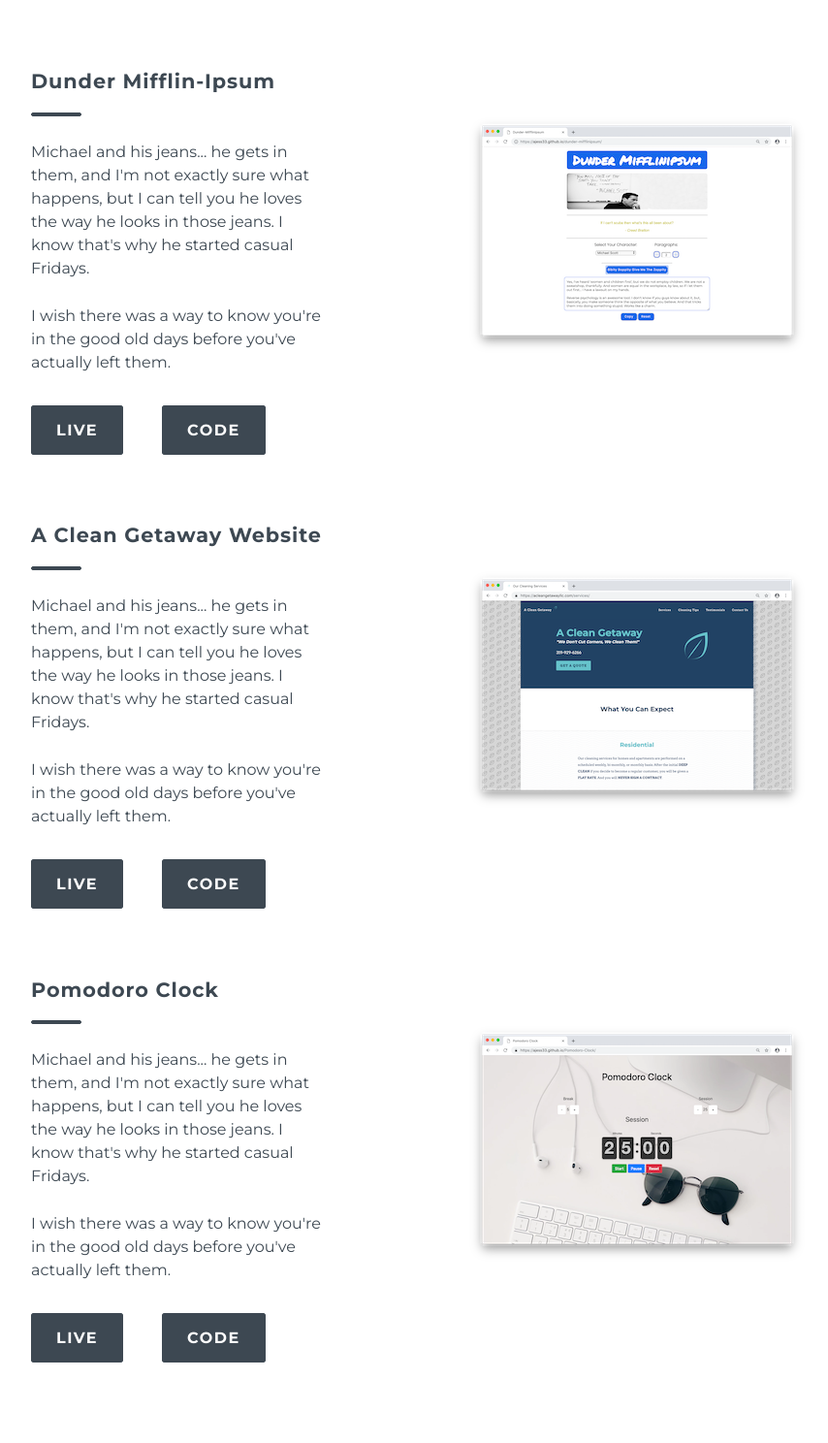
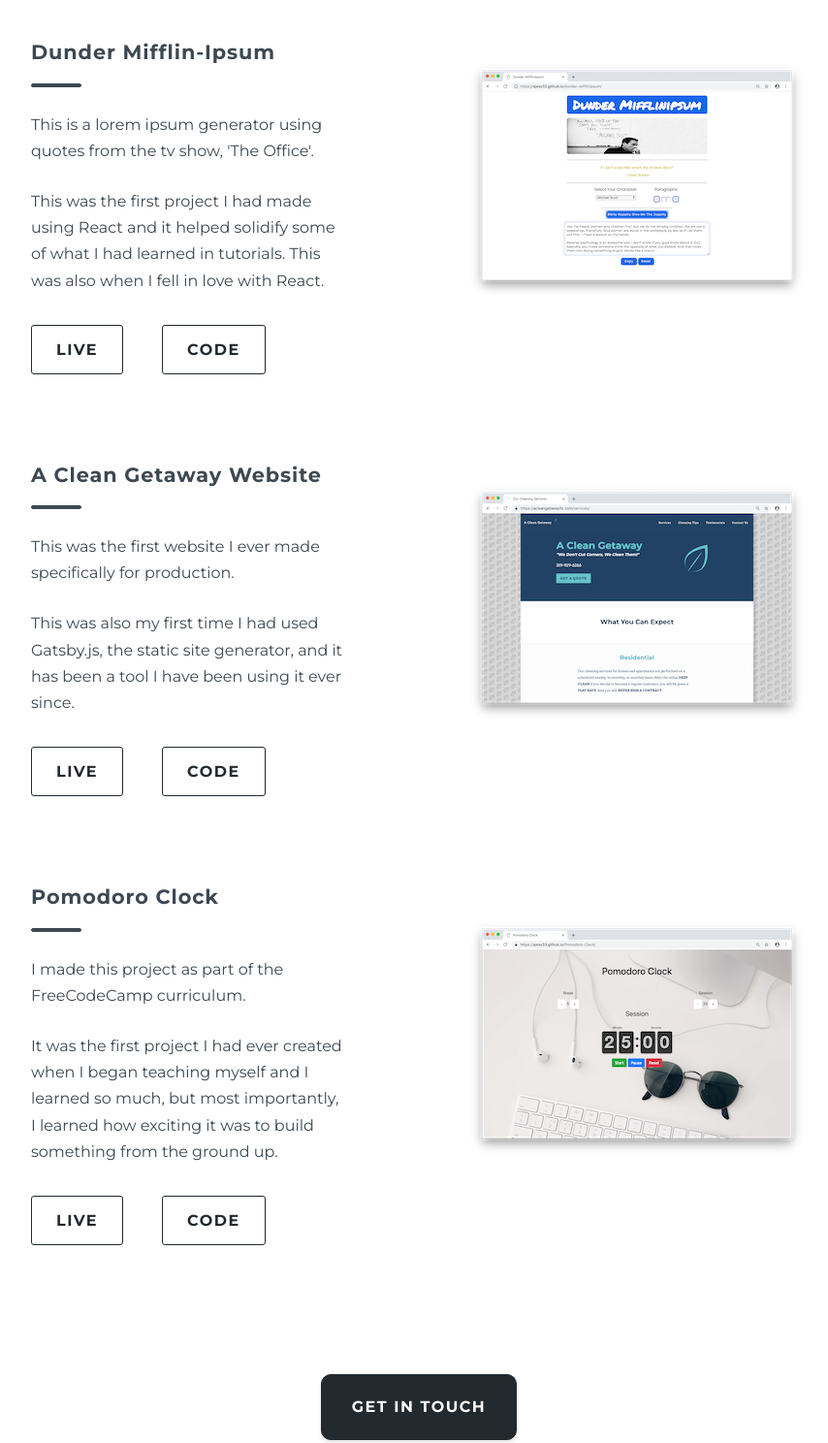
Before and after one commit to ajess33/portfolio-v2, a Gatsby site: page /Portfolio in a window 1280 px wide. Shown: the part 457-1945 px from the top of the page at 97% size, without its empty margins (208-1062 px from the left). Built offline with nearby package versions, Linux system fonts and the light colour scheme; Gatsby itself is replaced by a stand-in of ours.

Commit message:
fixed styling issues

```diff
--- a/gatsby-config.js
+++ b/gatsby-config.js
@@ -1,8 +1,8 @@
 module.exports = {
   siteMetadata: {
     title: `Austin Jess`,
-    description: `Kick off your next, great Gatsby project with this default starter. This barebones starter ships with the main Gatsby configuration files you might need.`,
-    author: `@gatsbyjs`
+    description: `Portfolio for React.js web developer, Austin Jess`,
+    author: `Austin Jess`
   },
   plugins: [
     `gatsby-plugin-react-helmet`,
@@ -22,8 +22,8 @@
         name: `gatsby-starter-default`,
         short_name: `starter`,
         start_url: `/`,
-        background_color: `#663399`,
-        theme_color: `#663399`,
+        background_color: `#fff`,
+        theme_color: `#3d4852`,
         display: `minimal-ui`,
         icon: `src/images/gatsby-icon.png` // This path is relative to the root of the site.
       }
--- a/src/components/header.js
+++ b/src/components/header.js
@@ -3,33 +3,6 @@
 import React from 'react';
 import headshot from '../images/headshot-sm.png';
 import { IoMdMenu } from 'react-icons/io';
-
-// STILL NEED TO MAKE RESPONSIVE
-
-// const Header = ({ siteTitle }) => (
-//   <header>
-//     <img src={headshot} alt="Headshot of Austin Jess" />
-//     <nav>
-//       <h1>
-//         <Link to="/">{siteTitle}</Link>
-//       </h1>
-//       <div className="menu-mobile">
-//         <IoMdMenu size={35} />
-//       </div>
-//       <ul className="menu-full">
-//         <li>
-//           <Link to="/Portfolio/">PORTFOLIO</Link>
-//         </li>
-//         <li>
-//           <Link to="/Toolbox/">TOOLBOX</Link>
-//         </li>{' '}
-//         <li>
-//           <Link to="/Contact/">CONTACT</Link>
-//         </li>
-//       </ul>
-//     </nav>
-//   </header>
-// );
 
 class Header extends React.Component {
   componentDidMount() {
@@ -54,13 +27,19 @@
           </div>
           <ul id="js-main-nav">
             <li>
-              <Link to="/Portfolio/">PORTFOLIO</Link>
+              <Link to="/Portfolio/" activeClassName="active">
+                PORTFOLIO
+              </Link>
             </li>
             <li>
-              <Link to="/Toolbox/">TOOLBOX</Link>
+              <Link to="/Toolbox/" activeClassName="active">
+                TOOLBOX
+              </Link>
             </li>{' '}
             <li>
-              <Link to="/Contact/">CONTACT</Link>
+              <Link to="/Contact/" activeClassName="active">
+                CONTACT
+              </Link>
             </li>
           </ul>
         </nav>
--- a/src/components/layout.js
+++ b/src/components/layout.js
@@ -1,7 +1,7 @@
 import React from 'react';
 import PropTypes from 'prop-types';
 import { StaticQuery, graphql } from 'gatsby';
-
+// import favicon from '../images/favicon.svg'
 import Header from './header';
 import '../styles/home.scss';
 import './layout.css';
--- a/src/pages/Portfolio.js
+++ b/src/pages/Portfolio.js
@@ -34,13 +34,13 @@
       <hr />
       <div className="project-info">
         <p>
-          Michael and his jeans... he gets in them, and I'm not exactly sure
-          what happens, but I can tell you he loves the way he looks in those
-          jeans. I know that's why he started casual Fridays.
+          This is a lorem ipsum generator using quotes from the tv show, 'The
+          Office'.
         </p>
         <p>
-          I wish there was a way to know you're in the good old days before
-          you've actually left them.
+          This was the first project I had made using React and it helped
+          solidify some of what I had learned in tutorials. This was also when I
+          fell in love with React.
         </p>
       </div>
       <div>
@@ -59,13 +59,11 @@
       <hr />
       <div className="project-info">
         <p>
-          Michael and his jeans... he gets in them, and I'm not exactly sure
-          what happens, but I can tell you he loves the way he looks in those
-          jeans. I know that's why he started casual Fridays.
+          This was the first website I ever made specifically for production.
         </p>
         <p>
-          I wish there was a way to know you're in the good old days before
-          you've actually left them.
+          This was also my first time I had used Gatsby.js, the static site
+          generator, and it has been a tool I have been using it ever since.
         </p>
       </div>
       <div className="buttons">
@@ -83,14 +81,11 @@
       <h3>Pomodoro Clock</h3>
       <hr />
       <div className="project-info">
+        <p>I made this project as part of the FreeCodeCamp curriculum.</p>
         <p>
-          Michael and his jeans... he gets in them, and I'm not exactly sure
-          what happens, but I can tell you he loves the way he looks in those
-          jeans. I know that's why he started casual Fridays.
-        </p>
-        <p>
-          I wish there was a way to know you're in the good old days before
-          you've actually left them.
+          It was the first project I had ever created when I began teaching
+          myself and I learned so much, but most importantly, I learned how
+          exciting it was to build something from the ground up.
         </p>
       </div>
       <div className="buttons">
--- a/src/styles/home.scss
+++ b/src/styles/home.scss
@@ -4,6 +4,8 @@
 
 $breakpoint-tablet: 900px;
 $breakpoint-mobile: 680px;
+
+// ! have two active classes at the moment
 
 body {
   background: #ffffff;
@@ -20,23 +22,36 @@
   background-repeat: no-repeat;
   background-size: 100% 25%;
   background-position: 0 95%;
+
+  // // ! DOESNT WORK
+  // &:hover {
+  //   transform: scale(1.4);
+  //   background-image: linear-gradient(0deg, $grey, $dark-grey);
+  // }
+}
+
+.active {
+  color: $dark-grey;
 }
 
 .contact-button {
   border: 1px solid $dark-grey;
   padding: 25px;
-  background: #fff;
+  background: $dark-grey;
   border-radius: 10px;
-  color: $dark-grey;
+  text-align: center;
+  color: #fff;
   font-weight: 700;
   letter-spacing: 1.5px;
-  margin: 150px auto 0 auto;
+  margin: 150px auto 50px auto;
   display: block;
   width: 150px;
+  box-shadow: 0 3px 5px hsla(0, 0%, 0%, 0.1);
 
   &:hover {
-    color: #fff;
-    background: $dark-grey;
+    border: 1px solid $dark-grey;
+    color: $dark-grey;
+    background: #fff;
   }
 }
 
@@ -52,6 +67,7 @@
     // max-width: 700px;
     margin: 35px 0 15px 0;
     display: block;
+    line-height: 0.3;
   }
 
   img {
@@ -114,7 +130,7 @@
       a {
         letter-spacing: 1.3px;
         font-size: 0.9rem;
-        font-weight: 600;
+        font-weight: 500;
         &:hover {
           color: $dark-grey;
         }
@@ -130,11 +146,10 @@
   color: $dark-grey;
   @media (max-width: $breakpoint-mobile) {
     display: inline-block;
-    // display: inline;
-    // position: absolute;
-    // top: 90px;
-    // margin-left: 200px;
-    // cursor: pointer;
+  }
+
+  &:hover {
+    cursor: pointer;
   }
 }
 
@@ -162,9 +177,9 @@
     }
   }
 
-  .about-info {
-    margin-bottom: 75px;
-  }
+  // .about-info {
+  //   margin-bottom: 30px;
+  // }
 
   p {
     line-height: 1.5;
@@ -206,7 +221,6 @@
     li {
       background-color: #fafafa;
       box-shadow: 0 1px 3px hsla(0, 0%, 0%, 0.2);
-      // text-shadow: 0 0 2px hsla(0, 0%, 0%, 0.2);
       padding: 10px 15px;
       font-size: 1.2rem;
       margin-top: 10px;
@@ -218,14 +232,14 @@
 // PORTFOLIO
 
 .portfolio-wrapper {
-  margin: 100px auto 100px auto;
+  margin: 100px auto 0 auto;
   max-width: 600px;
 
   @media (max-width: $breakpoint-mobile) {
     margin-top: 50px;
 
     .section-title {
-      font-size: 1.5rem;
+      font-size: 1.7rem;
     }
   }
 }
@@ -234,7 +248,7 @@
   display: flex;
   justify-content: space-between;
   align-items: center;
-  margin-top: 50px;
+  margin-top: 70px;
 
   @media (max-width: 785px) {
     height: 700px;
@@ -263,14 +277,14 @@
 
   p {
     margin: 25px 0;
-    line-height: 1.5;
-    max-width: 300px;
+    line-height: 1.7;
+    max-width: 325px;
   }
 
   a {
-    border: 1px solid $grey;
-    color: white;
-    background-color: $grey;
+    border: 1px solid $dark-grey;
+    color: $dark-grey;
+    background-color: #fff;
     letter-spacing: 1.5px;
     border-radius: 3px;
     padding: 15px 25px;
@@ -281,8 +295,8 @@
     }
 
     &:hover {
-      color: $grey;
-      background-color: #ffffff;
+      color: #fff;
+      background-color: $dark-grey;
     }
   }
 }
@@ -331,7 +345,8 @@
     display: inline-block;
 
     &:hover {
-      transform: scale(1.2);
+      // transform: scale(1.2);
+      background-image: linear-gradient(0deg, $grey, $dark-grey);
     }
   }
 }
```
Also changed, not shown: src/pages/index.js (+11 -6 lines), src/images/favicon.svg (added).
